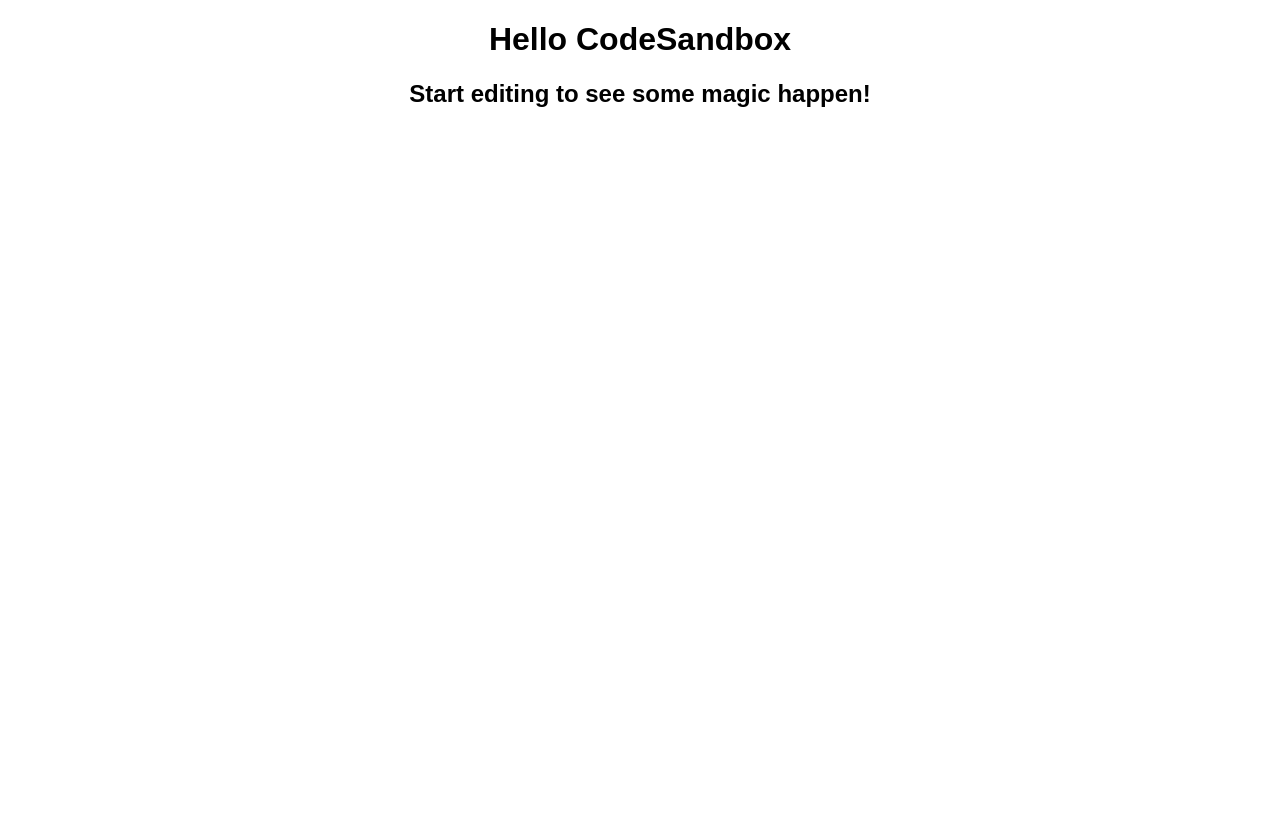
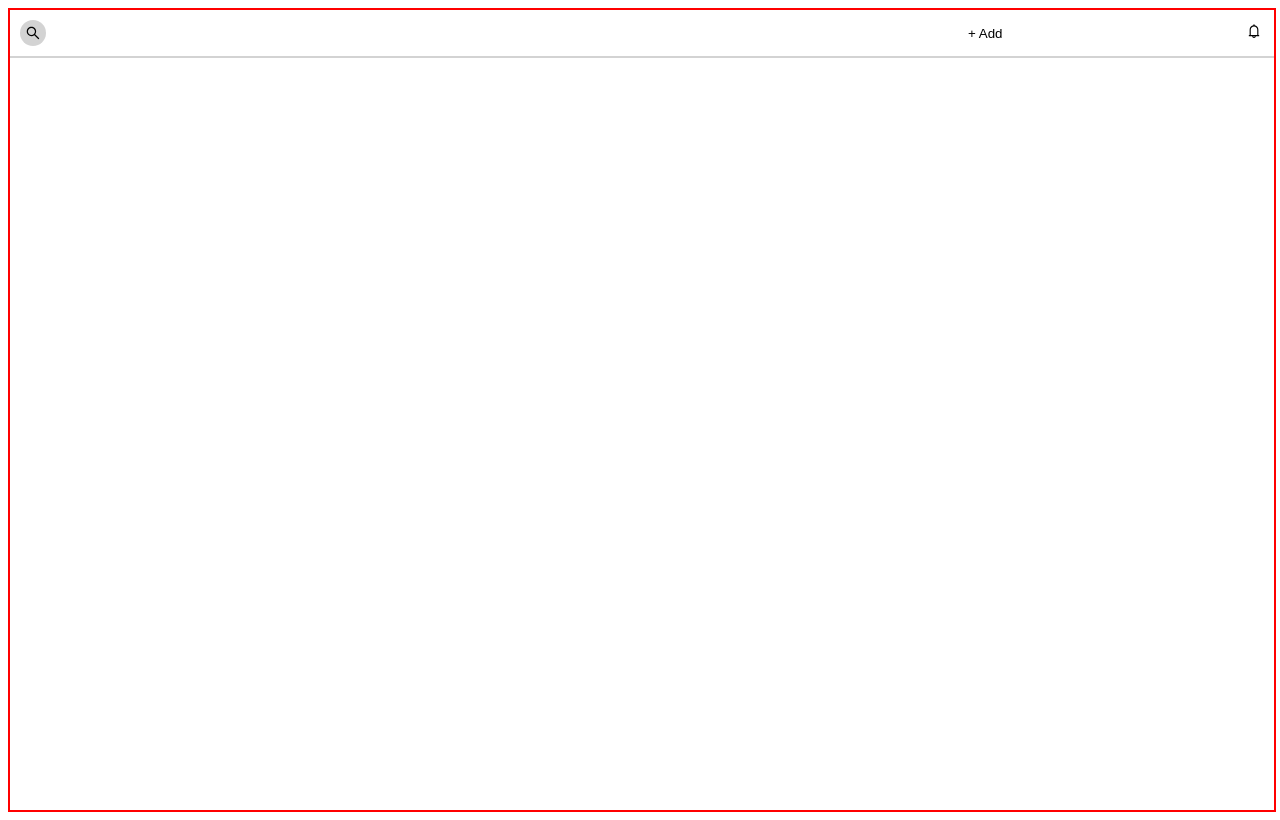
Before and after one commit to saisantosh005/contactListDashboard, a React (Create React App) app: page / in a window 1280 px wide. Built offline with nearby package versions, Linux system fonts and the light colour scheme.

Commit message:
HeaderFirstLevel

```diff
--- a/src/App.js
+++ b/src/App.js
@@ -1,10 +1,12 @@
 import "./styles.css";
+import { BrowserRouter as Router, Route, Switch } from "react-router-dom";
+import Dashboard from "./components/Dashboard/Dashboard";
 
-export default function App() {
-  return (
-    <div className="App">
-      <h1>Hello CodeSandbox</h1>
-      <h2>Start editing to see some magic happen!</h2>
-    </div>
-  );
-}
+const App = () => (
+  <Router>
+    <Switch>
+      <Route exact path="/" component={Dashboard} />
+    </Switch>
+  </Router>
+);
+export default App;
--- /dev/null
+++ b/src/components/Dashboard/Dashboard.js
@@ -0,0 +1,15 @@
+import { Component } from "react";
+import Header from "../Header/Header";
+import { DashBoaderMainContainer } from "./styledComponents";
+
+class Dashboard extends Component {
+  render() {
+    return (
+      <DashBoaderMainContainer>
+        <Header />
+      </DashBoaderMainContainer>
+    );
+  }
+}
+
+export default Dashboard;
--- /dev/null
+++ b/src/components/Dashboard/styledComponents.js
@@ -0,0 +1,10 @@
+import styled from "styled-components";
+
+const DashBoaderMainContainer = styled.div`
+  width: 100%;
+  min-height: 100vh;
+  padding: 0px;
+  border: 2px solid red;
+`;
+
+export { DashBoaderMainContainer };
--- /dev/null
+++ b/src/components/Header/Header.js
@@ -0,0 +1,30 @@
+import { Component } from "react";
+import { AiOutlineSearch, AiOutlineBell } from "react-icons/ai";
+
+import {
+  AddButton,
+  ButtonAndIconContainer,
+  HeaderMainContainer,
+  NotificationIconContainer,
+  SearchIconContainer
+} from "./styledComponents";
+
+class Header extends Component {
+  render() {
+    return (
+      <HeaderMainContainer>
+        <SearchIconContainer>
+          <AiOutlineSearch />
+        </SearchIconContainer>
+        <ButtonAndIconContainer>
+          <AddButton>+ Add</AddButton>
+          <NotificationIconContainer>
+            <AiOutlineBell />
+          </NotificationIconContainer>
+        </ButtonAndIconContainer>
+      </HeaderMainContainer>
+    );
+  }
+}
+
+export default Header;
--- /dev/null
+++ b/src/components/Header/styledComponents.js
@@ -0,0 +1,40 @@
+import styled from "styled-components";
+
+const HeaderMainContainer = styled.div`
+  display: flex;
+  justify-content: space-between;
+  padding: 10px;
+  border-bottom: 2px solid lightgray;
+`;
+const SearchIconContainer = styled.div`
+  display: flex;
+  justify-content: center;
+  align-items: center;
+  border-radius: 50%;
+  padding: 5px;
+  background-color: lightgray;
+`;
+const ButtonAndIconContainer = styled.div`
+  display: flex;
+  justify-content: space-between;
+  align-items: center;
+  padding: 2px;
+  width: 40%;
+  max-width: 300px;
+`;
+const AddButton = styled.button`
+  background: none;
+  border: none;
+`;
+
+const SelectUserContainer = styled.div``;
+const NotificationIconContainer = styled.div``;
+
+export {
+  HeaderMainContainer,
+  SearchIconContainer,
+  ButtonAndIconContainer,
+  AddButton,
+  SelectUserContainer,
+  NotificationIconContainer
+};
```
Also changed, not shown: package.json (+17 -3 lines), src/components/ContactDetailsCard/ContactDetailsCard.js (added), src/components/ContactDetailsCard/styledComponent.js (added), src/components/ContactListTable/ContactListTable.js (added), src/components/ContactListTable/styledComponents.js (added).
